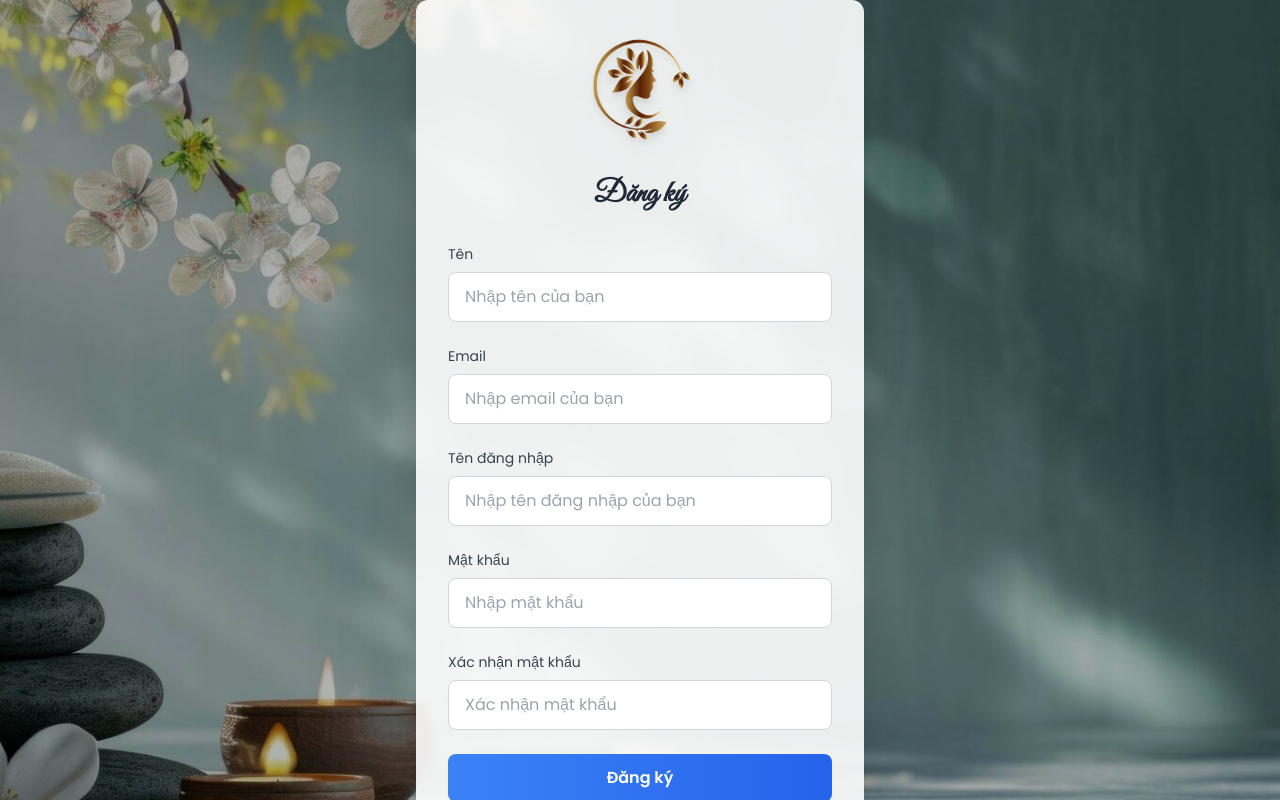
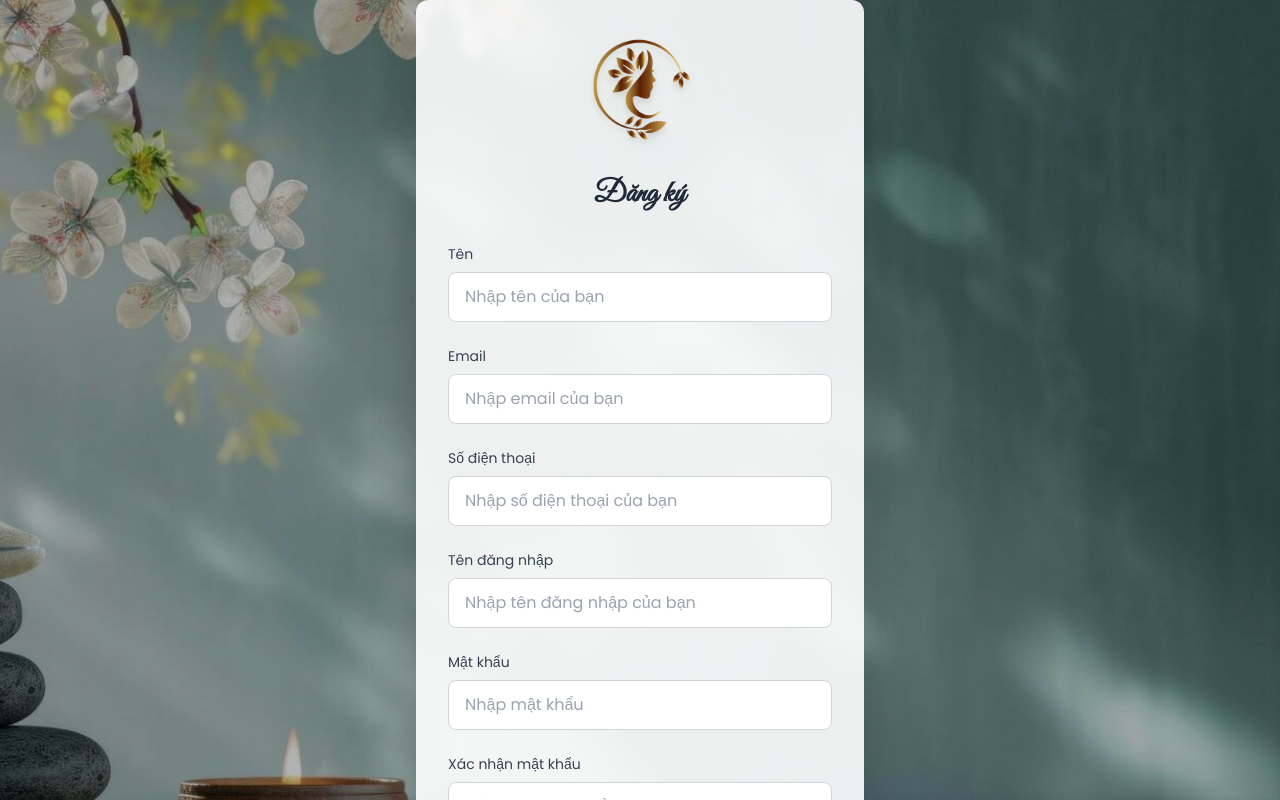
Before and after one commit to nguyenanhhung403/Aura-Blossom-Spa, a React (Vite) app: page /register in a window 1280 px wide. Shown: the top 800 px of the page. Built offline with nearby package versions, Linux system fonts and the light colour scheme; no server answers.

Commit message:
Thêm Số điên thoại đăng ký

```diff
--- a/src/components/Auth/Register.jsx
+++ b/src/components/Auth/Register.jsx
@@ -1,16 +1,16 @@
-import React, { useContext, useEffect, useState} from "react";
-import { Link, useNavigate} from "react-router-dom";
+import React, { useContext, useEffect, useState } from "react";
+import { Link, useNavigate } from "react-router-dom";
 import { motion } from "framer-motion";
 import Background from "../../components/images/LoginImage/LoginBackground.jpg";
 import spaImage2 from "../../components/images/logoSpa.png";
 import { registerUser } from "../service/authApi.js";
 import { UserContext } from "../context/UserContext.jsx";
 
-
 const Register = () => {
   const [name, setName] = useState("");
   const [username, setUsername] = useState(""); // state cho tên đăng nhập
   const [email, setEmail] = useState("");
+  const [phone, setPhone] = useState(""); // Thêm state cho số điện thoại
   const [password, setPassword] = useState("");
   const [confirmPassword, setConfirmPassword] = useState("");
   const [loading, setLoading] = useState(false);
@@ -26,6 +26,7 @@ const Register = () => {
       "Tên:", name,
       "Tên đăng nhập:", username,
       "Email:", email,
+      "Số điện thoại:", phone,
       "Mật khẩu:", password,
       "Xác nhận:", confirmPassword
     );
@@ -35,9 +36,10 @@ const Register = () => {
       const registerObj = {
         fullname: name,
         email,
+        phone, // gửi số điện thoại
         password,
         username,
-        confirmPassword
+        confirmPassword,
       };
 
       const registerResult = await registerUser(registerObj);
@@ -55,13 +57,13 @@ const Register = () => {
     } finally {
       setLoading(false);
     }
-};
+  };
 
-useEffect(() => {
-  if (user) {
-    navigate("/");
-  }
-}, [user]);
+  useEffect(() => {
+    if (user) {
+      navigate("/");
+    }
+  }, [user, navigate]);
 
   return (
     <div
@@ -92,8 +94,7 @@ useEffect(() => {
               onChange={(e) => setName(e.target.value)}
               placeholder="Nhập tên của bạn"
               required
-              className="w-full px-4 py-3 rounded-lg border border-gray-300
-                         focus:border-blue-500 focus:ring-2 focus:ring-blue-200 transition duration-200"
+              className="w-full px-4 py-3 rounded-lg border border-gray-300 focus:border-blue-500 focus:ring-2 focus:ring-blue-200 transition duration-200"
             />
           </div>
 
@@ -105,8 +106,20 @@ useEffect(() => {
               onChange={(e) => setEmail(e.target.value)}
               placeholder="Nhập email của bạn"
               required
-              className="w-full px-4 py-3 rounded-lg border border-gray-300
-                         focus:border-blue-500 focus:ring-2 focus:ring-blue-200 transition duration-200"
+              className="w-full px-4 py-3 rounded-lg border border-gray-300 focus:border-blue-500 focus:ring-2 focus:ring-blue-200 transition duration-200"
+            />
+          </div>
+
+          {/* Trường Số điện thoại */}
+          <div>
+            <label className="block text-sm font-medium text-gray-700 mb-2">Số điện thoại</label>
+            <input
+              type="tel"
+              value={phone}
+              onChange={(e) => setPhone(e.target.value)}
+              placeholder="Nhập số điện thoại của bạn"
+              required
+              className="w-full px-4 py-3 rounded-lg border border-gray-300 focus:border-blue-500 focus:ring-2 focus:ring-blue-200 transition duration-200"
             />
           </div>
 
@@ -119,8 +132,7 @@ useEffect(() => {
               onChange={(e) => setUsername(e.target.value)}
               placeholder="Nhập tên đăng nhập của bạn"
               required
-              className="w-full px-4 py-3 rounded-lg border border-gray-300
-                         focus:border-blue-500 focus:ring-2 focus:ring-blue-200 transition duration-200"
+              className="w-full px-4 py-3 rounded-lg border border-gray-300 focus:border-blue-500 focus:ring-2 focus:ring-blue-200 transition duration-200"
             />
           </div>
 
@@ -132,8 +144,7 @@ useEffect(() => {
               onChange={(e) => setPassword(e.target.value)}
               placeholder="Nhập mật khẩu"
               required
-              className="w-full px-4 py-3 rounded-lg border border-gray-300
-                         focus:border-blue-500 focus:ring-2 focus:ring-blue-200 transition duration-200"
+              className="w-full px-4 py-3 rounded-lg border border-gray-300 focus:border-blue-500 focus:ring-2 focus:ring-blue-200 transition duration-200"
             />
           </div>
 
@@ -145,8 +156,7 @@ useEffect(() => {
               onChange={(e) => setConfirmPassword(e.target.value)}
               placeholder="Xác nhận mật khẩu"
               required
-              className="w-full px-4 py-3 rounded-lg border border-gray-300
-                         focus:border-blue-500 focus:ring-2 focus:ring-blue-200 transition duration-200"
+              className="w-full px-4 py-3 rounded-lg border border-gray-300 focus:border-blue-500 focus:ring-2 focus:ring-blue-200 transition duration-200"
             />
           </div>
 
@@ -154,8 +164,7 @@ useEffect(() => {
             whileHover={{ scale: 1.02 }}
             whileTap={{ scale: 0.98 }}
             type="submit"
-            className="w-full bg-gradient-to-r from-blue-500 to-blue-600 text-white py-3 px-4
-                       rounded-lg font-semibold hover:shadow-lg transition-all duration-300"
+            className="w-full bg-gradient-to-r from-blue-500 to-blue-600 text-white py-3 px-4 rounded-lg font-semibold hover:shadow-lg transition-all duration-300"
           >
             Đăng ký
           </motion.button>
```
